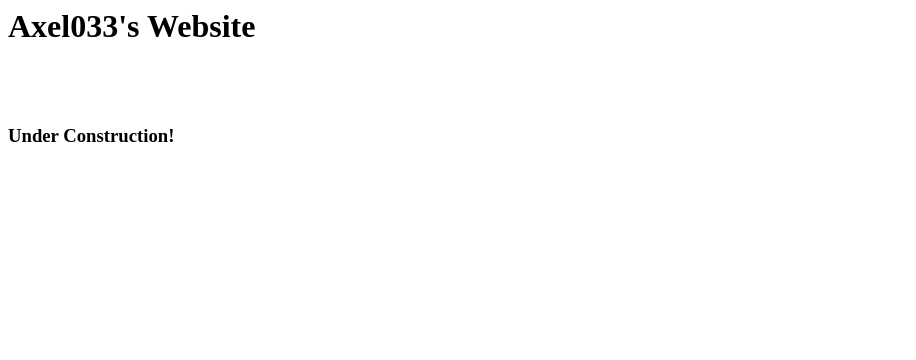
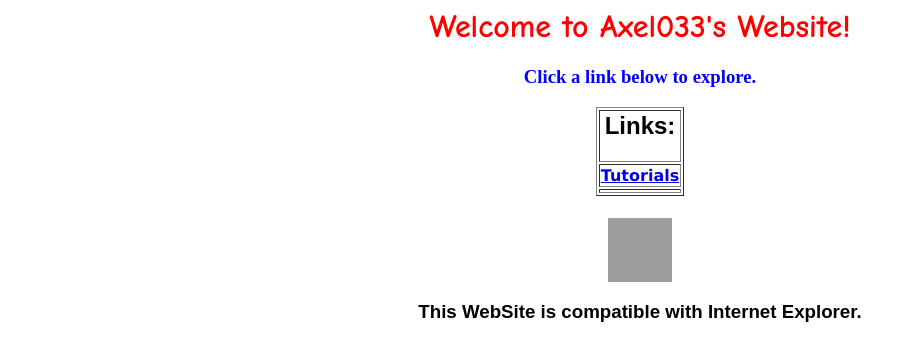
Before and after one commit to Axel033/Axel033.github.io, a plain HTML site: page index.html in a window 1280 px wide. Shown: the whole page, without its empty margins (0-916 px from the left). Drawn offline with Linux system fonts and the light colour scheme; grey boxes are pictures that could not be loaded.

Commit message:
Upgraded HomePage and added TUTORIALS page.

```diff
--- a/index.html
+++ b/index.html
@@ -1,3 +1,24 @@
-<h1>Axel033's Website<h1>
+<HTML>
+<HEAD>
+<TITLE>Axel033's Website</TITLE>
+</HEAD>
+<BODY>
+<center>
+<h1 style="font-family:comic sans ms;color:red">Welcome to Axel033's Website!<h1>
+<h3 style="color:blue">Click a link below to explore.<h3>
+<table border='1'>
+<th><h2 style="font-family:arial">Links:<h></th>
+<tr>
+<th>
+<a href='.\tutorials.html' style="font-family:verdana">Tutorials</a>
+<tr>
+<th>
+<p
+ </tr>
+</table>
 <br>
-<h3>Under Construction!<h3>
+<img src='https://archive.org/download/1d9464dbff7a1630882d0e2090cb714c/1d9464dbff7a1630882d0e2090cb714c.jpg'alt='Windows XP LOGO'      width="64"
+     height="64" />
+<p style="font-family:Arial">This WebSite is compatible with Internet Explorer.<p>
+</BODY>
+</HTML>
```
Also changed, not shown: tutorials.html (added, +12 -0 lines).
